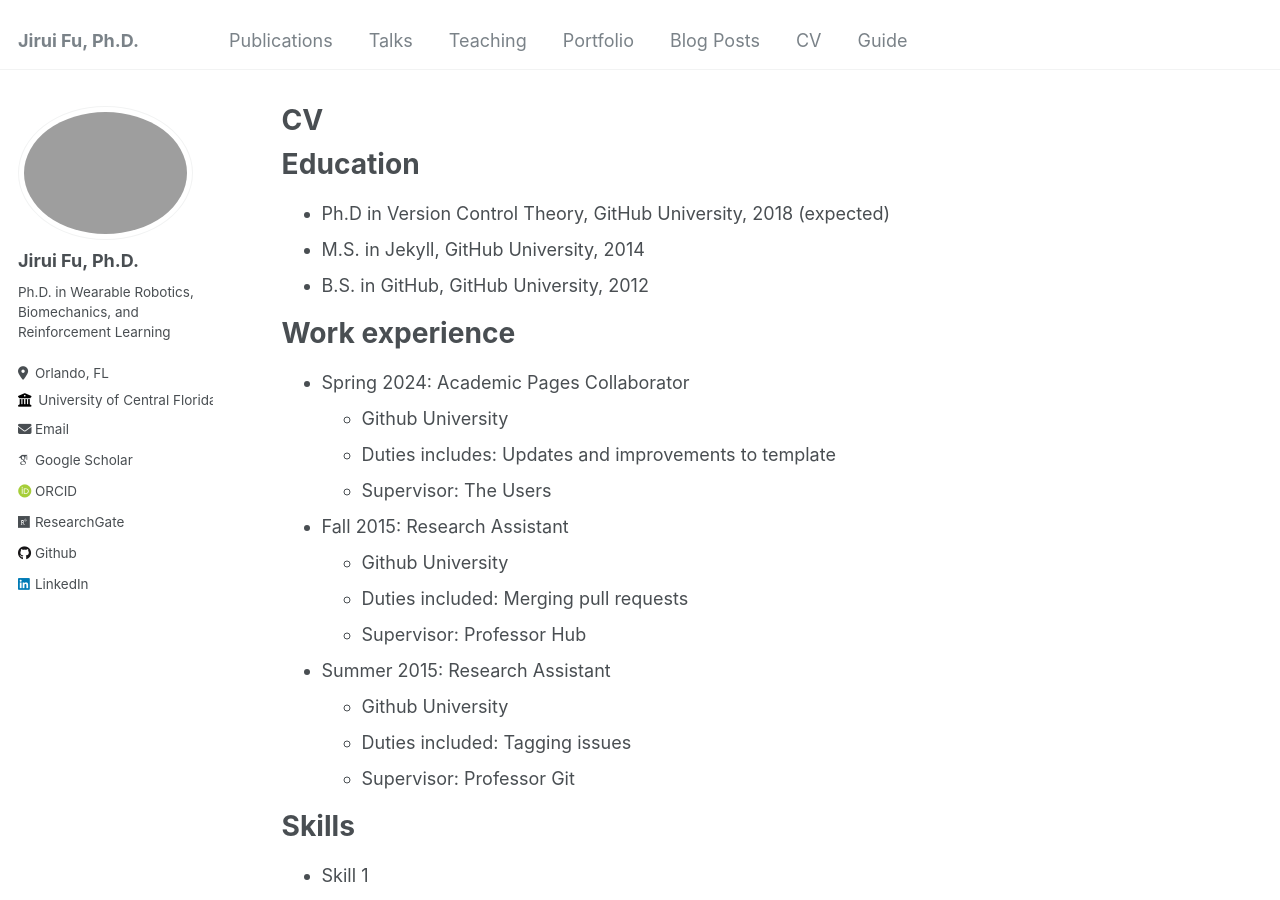
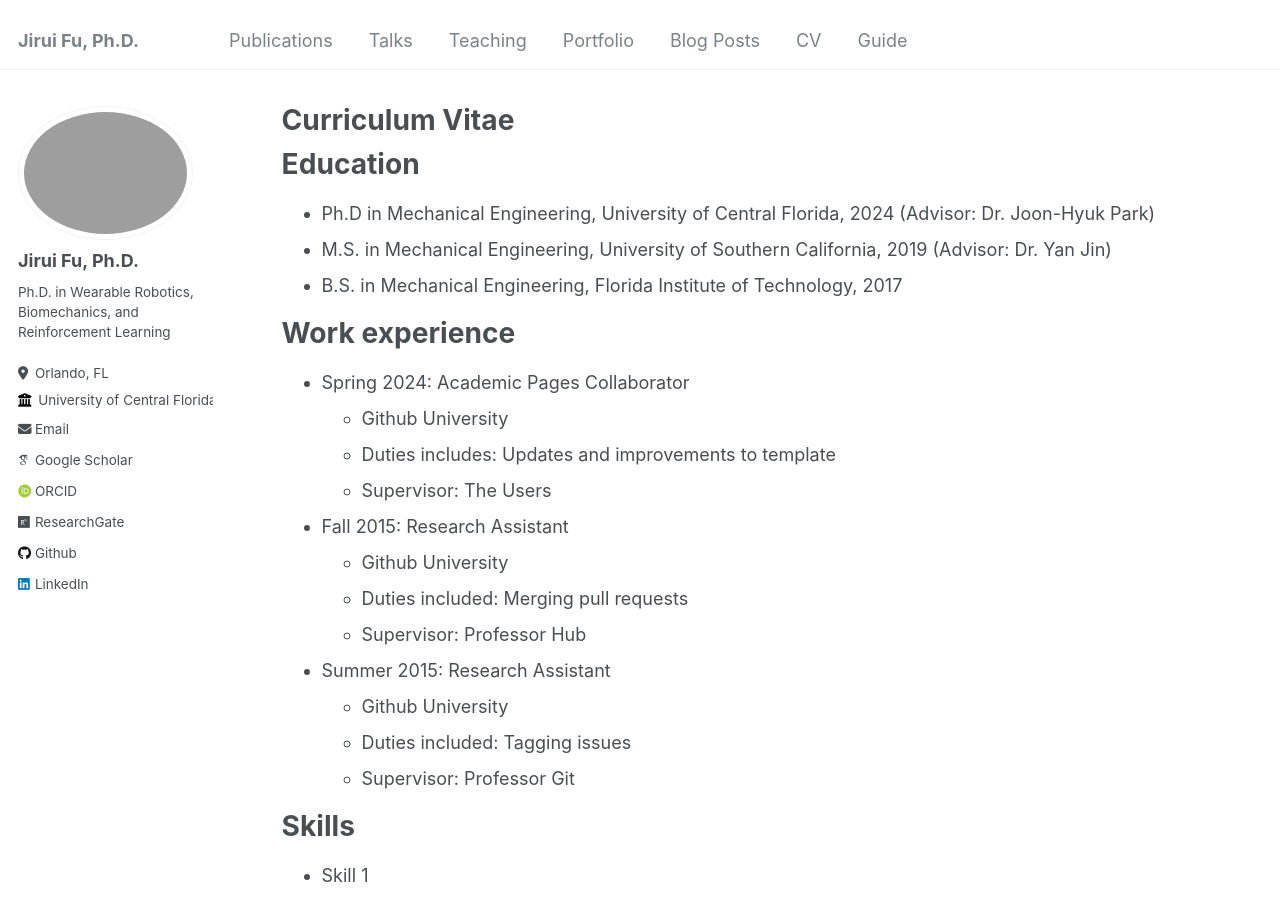
Before and after one commit to jiruifu/jiruifu.github.io, a Jekyll site: the page built from _pages/cv.md, in a window 1280 px wide and 900 px high. Built offline with Jekyll 4.4.1, drawn with Linux system fonts in a browser that asks for light colours; some web fonts are replaced.

Commit message:
Update cv.md

```diff
--- a/_pages/cv.md
+++ b/_pages/cv.md
@@ -1,6 +1,6 @@
 ---
 layout: archive
-title: "CV"
+title: "Curriculum Vitae"
 permalink: /cv/
 author_profile: true
 redirect_from:
@@ -11,9 +11,9 @@
 
 Education
 ======
-* Ph.D in Version Control Theory, GitHub University, 2018 (expected)
-* M.S. in Jekyll, GitHub University, 2014
-* B.S. in GitHub, GitHub University, 2012
+* Ph.D in Mechanical Engineering, University of Central Florida, 2024 (Advisor: Dr. Joon-Hyuk Park)
+* M.S. in Mechanical Engineering, University of Southern California, 2019 (Advisor: Dr. Yan Jin)
+* B.S. in Mechanical Engineering, Florida Institute of Technology, 2017
 
 Work experience
 ======
```
